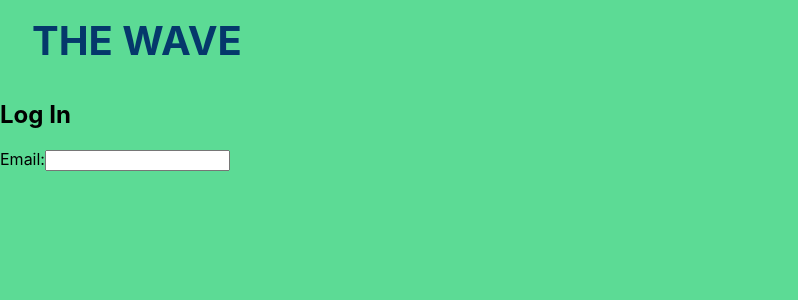
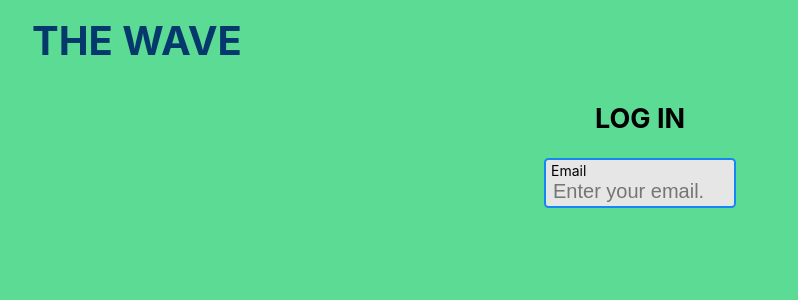
Before and after one commit to IsaiahCollazo99/TheWave-Web, a React (Create React App) app: page /login in a window 1280 px wide. Shown: the top 300 px of the page, without its empty margins (0-798 px from the left). Built offline with nearby package versions, Linux system fonts and the light colour scheme; no server answers.

Commit message:
log in styling

```diff
--- a/src/Components/Login/Login.js
+++ b/src/Components/Login/Login.js
@@ -1,14 +1,15 @@
 import React from 'react';
 import Container from '../Reusable/Container/Container';
 import Input from '../Reusable/Input/Input';
+import '../../css/login/login.css';
 
 const Login = () => {
 
     return (
         <section className="logInContainer">
-            <h2>Log In</h2>
+            <h2>LOG IN</h2>
             <Container type="form" className="logInForm">
-                <Input type="email" labelText={"Email:"} />
+                <Input type="email" labelText={"Email"} autoFocus={true} placeholder={"Enter your email."} />
             </Container>
         </section>
     )
--- a/src/Components/Reusable/Input/Input.js
+++ b/src/Components/Reusable/Input/Input.js
@@ -1,6 +1,7 @@
 import React, { useState } from 'react';
+import '../../../css/reusableInput/input.css';
 
-const Input = ({ type, defaultValue="", labelText }) => {
+const Input = ({ type, defaultValue="", labelText, ...props }) => {
     const [ value, setValue ] = useState(defaultValue);
 
     const onChange = ( e ) => {
@@ -10,7 +11,7 @@ const Input = ({ type, defaultValue="", labelText }) => {
     return (
         <article className="inputContainer">
             <label>{labelText}</label>
-            <input type={type} value={value} onChange={onChange} />
+            <input type={type} value={value} onChange={onChange} {...props} />
         </article>
     )
 }
--- /dev/null
+++ b/src/css/login/login.css
@@ -0,0 +1,9 @@
+.logInContainer {
+    width: 15%;
+    margin: auto;
+    font-size: 18px;
+}
+
+.logInContainer h2 {
+    text-align: center;
+}
--- /dev/null
+++ b/src/css/reusableInput/input.css
@@ -0,0 +1,29 @@
+.inputContainer {
+    width: 100%;
+    display: flex;
+    flex-direction: column;
+    background-color: #e6e6e6;
+    border: 2px solid #282c34;
+    padding: 2px 5px;
+    border-radius: 0.25em;
+    box-sizing: border-box;
+}
+
+.inputContainer:focus-within {
+    border-color: #1786f5;
+    transition: 0.3s ease-in-out;
+}
+
+.inputContainer label {
+    font-size: 14px;
+}
+
+.inputContainer input {
+    background-color: #e6e6e6;
+    border: none;
+    font-size: 20px;
+}
+
+.inputContainer input:focus {
+    outline: none;
+}
```
Also changed, not shown: 1 other file (tests, documents, lock files or other folders).
